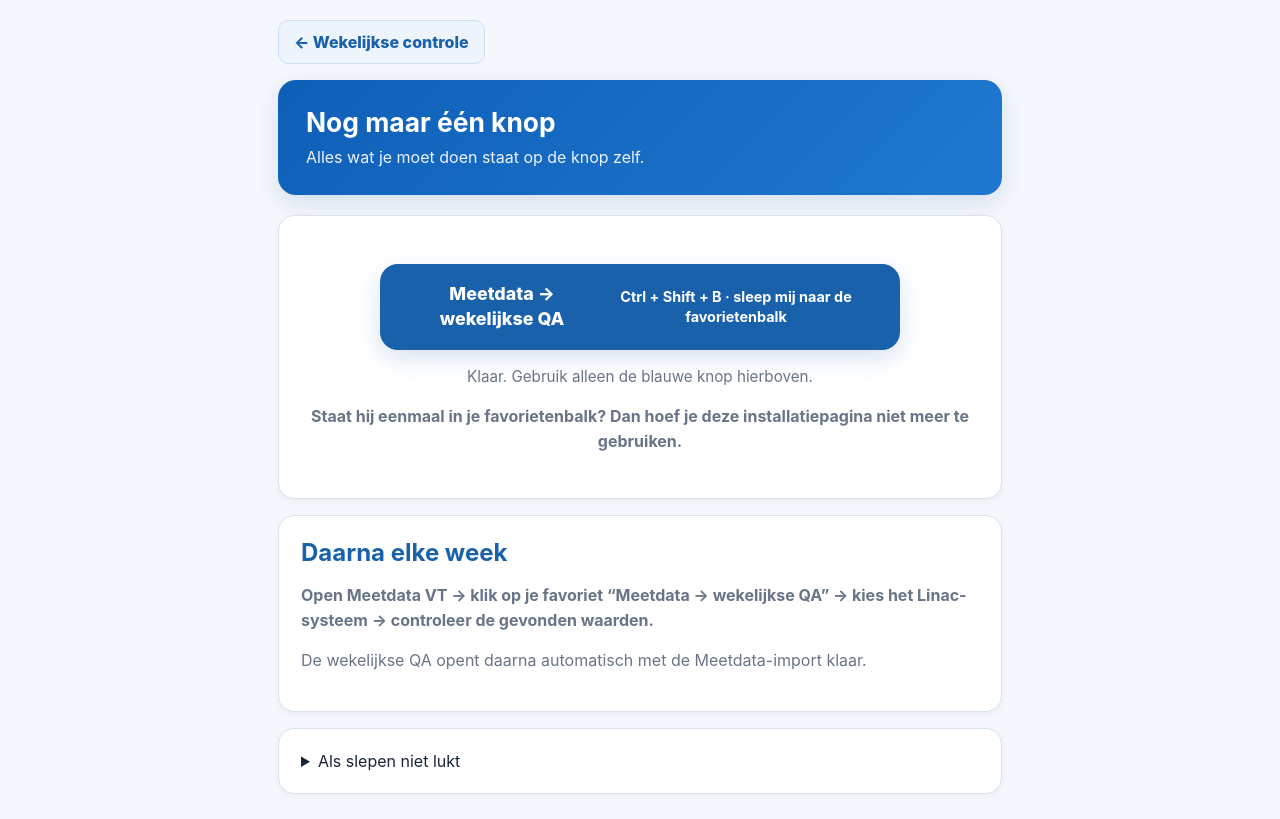
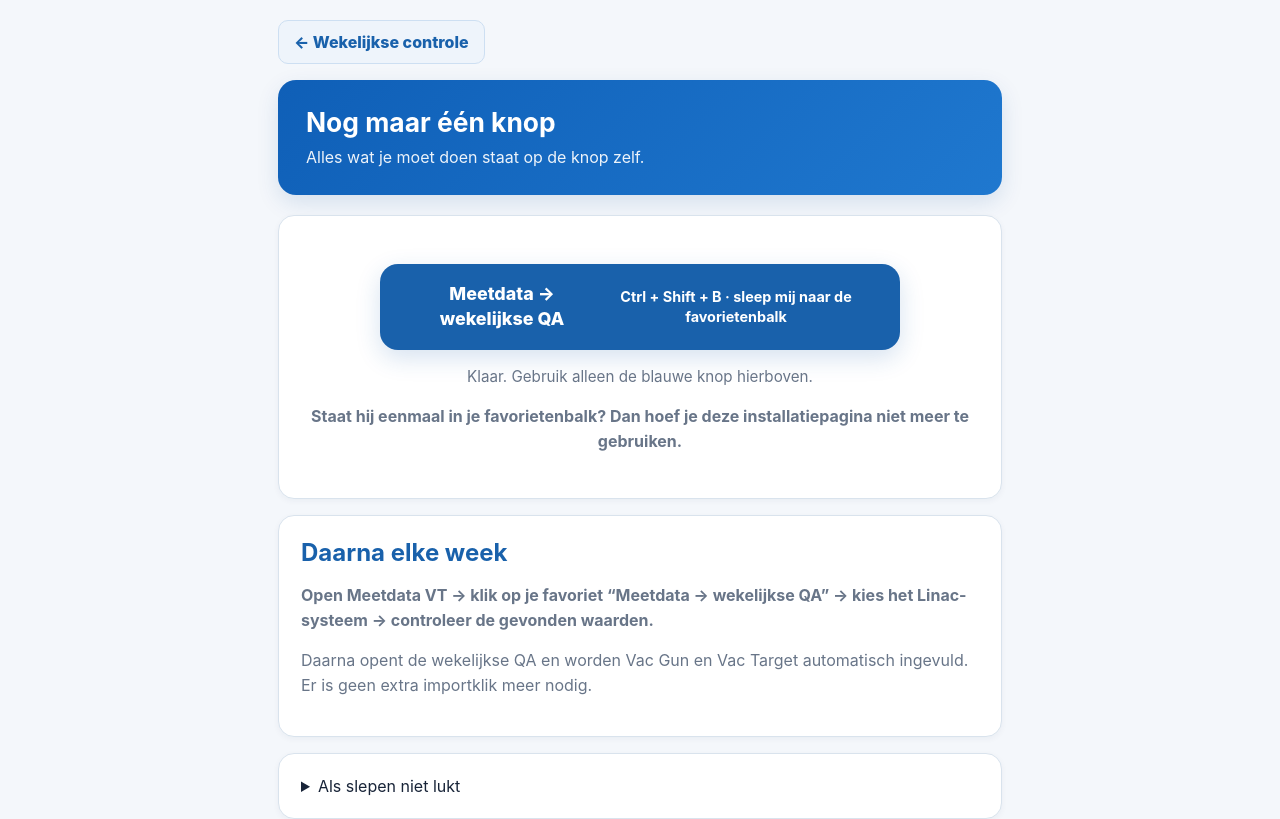
Before and after one commit to thomasgerritsen-code/lichtveld-qa, a plain HTML site: page meetdata-helper.html in a window 1280 px wide. Shown: the part 171-990 px from the top of the page. Drawn offline with Linux system fonts and the light colour scheme.

Commit message:
Update Meetdata helper for automatic vacuum import

```diff
--- a/meetdata-helper.html
+++ b/meetdata-helper.html
@@ -1,18 +1,18 @@
 <!doctype html>
 <html lang="nl"><head><meta charset="utf-8"><meta name="viewport" content="width=device-width,initial-scale=1,viewport-fit=cover"><meta name="theme-color" content="#1961ab"><meta http-equiv="Cache-Control" content="no-cache, no-store, must-revalidate"><title>Meetdata VT koppelen · Linac QA</title><link rel="stylesheet" href="dashboard.css?v=4"><style>.simple{max-width:760px;margin:0 auto}.installCard{text-align:center;padding:28px}.bookmark{display:flex;align-items:center;justify-content:center;min-height:86px;padding:16px 26px;margin:20px auto 10px;border-radius:18px;background:#1961ab;color:#fff;text-decoration:none;font-weight:850;font-size:1.12rem;line-height:1.35;cursor:grab;max-width:520px;box-shadow:0 8px 24px rgba(25,97,171,.18)}.bookmark:active{cursor:grabbing}.hint{font-size:.95rem;color:#526476}.ok{color:#116b36;font-weight:750}.mini{margin-top:22px;font-size:.92rem;color:#637386}</style></head><body>
 <header class="brandHeader"><div class="brandInner"><img src="umc-utrecht-banner.svg?v=1" alt="UMC Utrecht" class="brandLogo"><div class="brandText"><h1>Meetdata VT koppelen</h1><p>Eenmalig instellen</p></div></div></header>
-<main class="shell simple"><a class="backLink" href="wekelijkse-linac.html?v=3">← Wekelijkse controle</a>
+<main class="shell simple"><a class="backLink" href="wekelijkse-linac.html?v=4">← Wekelijkse controle</a>
 <section class="hero"><h2>Nog maar één knop</h2><p>Alles wat je moet doen staat op de knop zelf.</p></section>
 <section class="pageCard installCard">
   <a id="bookmarklet" class="bookmark" href="#">Ctrl + Shift + B<br>↓<br>sleep deze knop naar je favorietenbalk</a>
   <p id="status" class="hint">Meetdata-knop wordt voorbereid…</p>
   <p class="ok">Staat hij eenmaal in je favorietenbalk? Dan hoef je deze installatiepagina niet meer te gebruiken.</p>
 </section>
-<section class="pageCard"><h2>Daarna elke week</h2><p><strong>Open Meetdata VT → klik op je favoriet “Meetdata → wekelijkse QA” → kies het Linac-systeem → controleer de gevonden waarden.</strong></p><p>De wekelijkse QA opent daarna automatisch met de Meetdata-import klaar.</p></section>
+<section class="pageCard"><h2>Daarna elke week</h2><p><strong>Open Meetdata VT → klik op je favoriet “Meetdata → wekelijkse QA” → kies het Linac-systeem → controleer de gevonden waarden.</strong></p><p>Daarna opent de wekelijkse QA en worden Vac Gun en Vac Target automatisch ingevuld. Er is geen extra importklik meer nodig.</p></section>
 <details class="pageCard"><summary>Als slepen niet lukt</summary><p>Maak handmatig een favoriet aan met de naam <strong>Meetdata → wekelijkse QA</strong>. Gebruik daarna de knop hieronder om de favoriet-URL te kopiëren.</p><button id="copy" class="primaryAction" type="button">Favoriet-URL kopiëren</button><p id="copyStatus" class="mini"></p></details>
 </main><footer class="footer">UMC Utrecht · Linac techniek · Meetdata helper</footer>
 <script>
 let bookmarklet='';const status=document.getElementById('status'),link=document.getElementById('bookmarklet'),copyStatus=document.getElementById('copyStatus');
-fetch('meetdata-clipboard-helper-v1.js?v=3',{cache:'no-cache'}).then(r=>{if(!r.ok)throw new Error('Helper kon niet worden geladen');return r.text()}).then(src=>{bookmarklet='javascript:'+src.replace(/\n+/g,' ');link.href=bookmarklet;link.innerHTML='Meetdata → wekelijkse QA<br><span style="font-size:.9rem;font-weight:650">Ctrl + Shift + B · sleep mij naar de favorietenbalk</span>';status.textContent='Klaar. Gebruik alleen de blauwe knop hierboven.'}).catch(e=>{status.textContent=String(e.message||e)});
+fetch('meetdata-clipboard-helper-v1.js?v=4',{cache:'no-cache'}).then(r=>{if(!r.ok)throw new Error('Helper kon niet worden geladen');return r.text()}).then(src=>{bookmarklet='javascript:'+src.replace(/\n+/g,' ');link.href=bookmarklet;link.innerHTML='Meetdata → wekelijkse QA<br><span style="font-size:.9rem;font-weight:650">Ctrl + Shift + B · sleep mij naar de favorietenbalk</span>';status.textContent='Klaar. Gebruik alleen de blauwe knop hierboven.'}).catch(e=>{status.textContent=String(e.message||e)});
 document.getElementById('copy').addEventListener('click',async()=>{if(!bookmarklet)return;try{await navigator.clipboard.writeText(bookmarklet);copyStatus.textContent='Gekopieerd. Plak dit als URL/adres van de nieuwe favoriet.'}catch(e){copyStatus.textContent='Kopiëren lukte niet.'}});
 </script></body></html>
```
